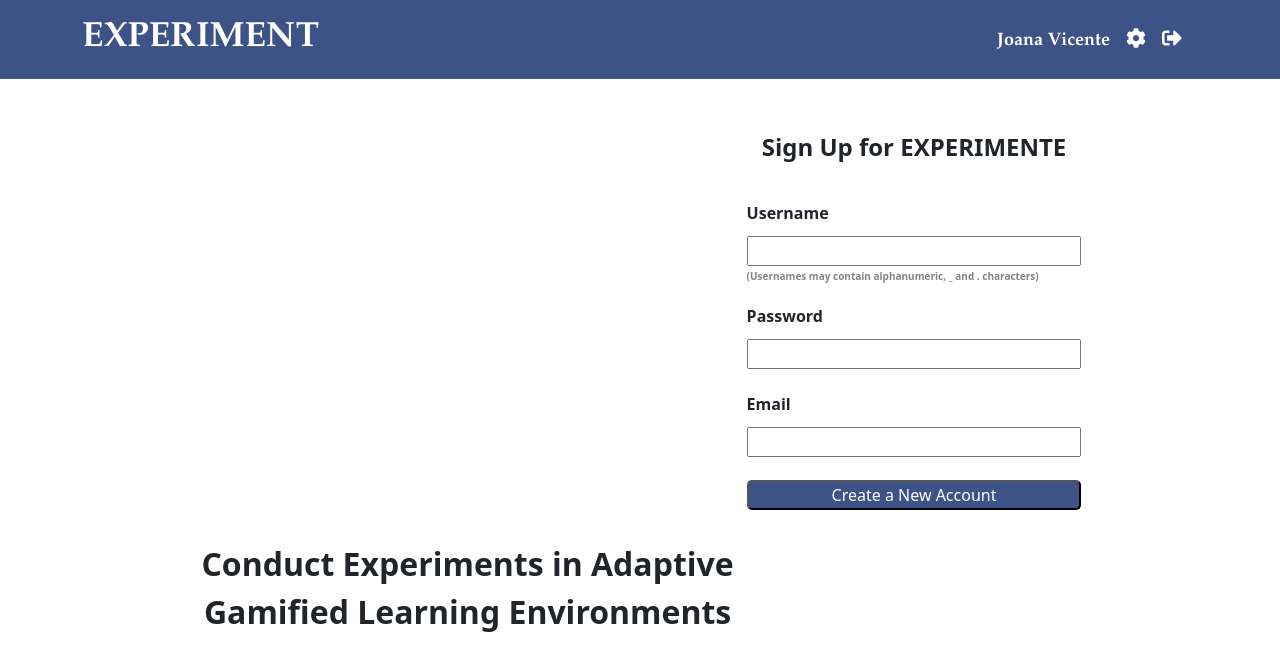
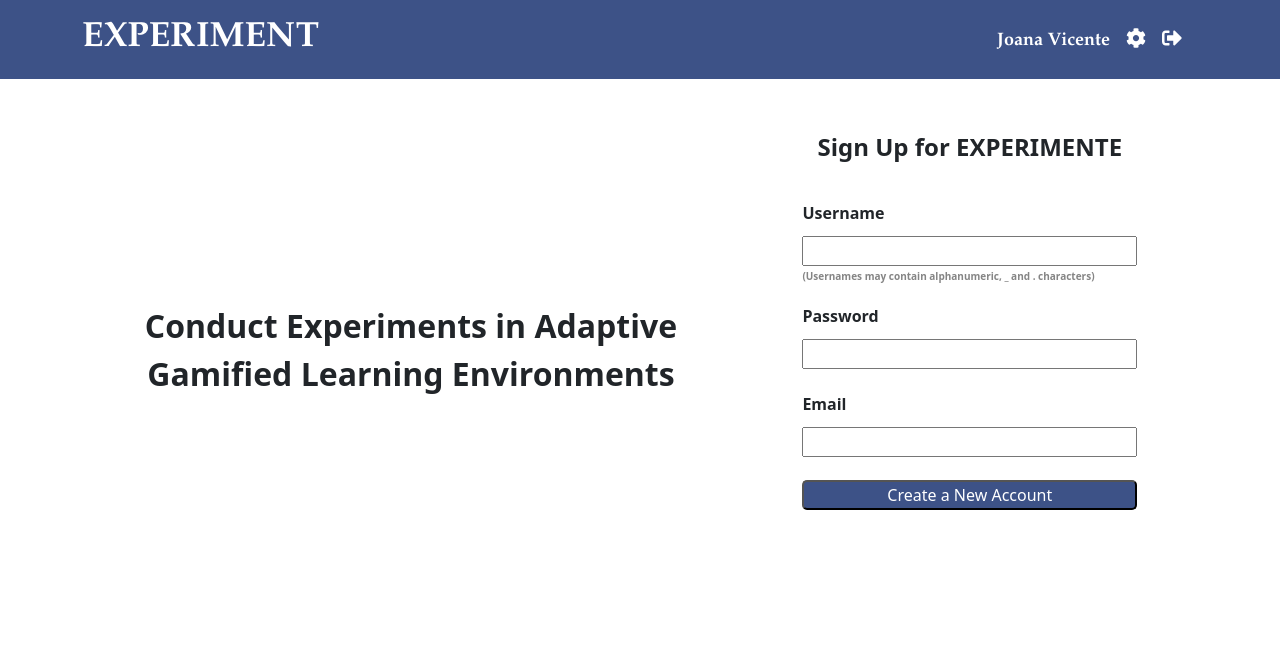
Before and after one commit to kamillatenorio/HCI-Project, a React (Create React App) app: page / in a window 1280 px wide. Shown: the top 670 px of the page. Built offline with nearby package versions, Linux system fonts and the light colour scheme.

Commit message:
Corrigido sign up

```diff
--- a/src/App.css
+++ b/src/App.css
@@ -265,13 +265,13 @@ body {
 
 #sign_up_text{
   width: 50%;
-  display: inline-block;
-  vertical-align: middle;
   font-size: xx-large;
-  text-align: center;
-  margin-top: 200px;
   margin-left: 50px;
   font-weight: bold;
+  float: left;
+  vertical-align: middle;
+  margin-top: 20%;
+  margin-right: 10%;
 }
 
 .experiments_table{
@@ -335,9 +335,10 @@ body {
   inline{
     display: inline-block;
   }
-    .content{
-      width: 80%;
-    }
+
+  .content{
+    width: 80%;
+  }
 
   logo {
       color: white;
--- a/src/views/SignUp.jsx
+++ b/src/views/SignUp.jsx
@@ -9,6 +9,7 @@ class SignUp extends Component {
           <div id="sign_up_text">
             <p>Conduct Experiments in Adaptive Gamified Learning Environments</p>
           </div>
+
           <div id="sign_up_form">
             <p id="text_sign_up">Sign Up for EXPERIMENTE</p>
             <form action="/login">
```
